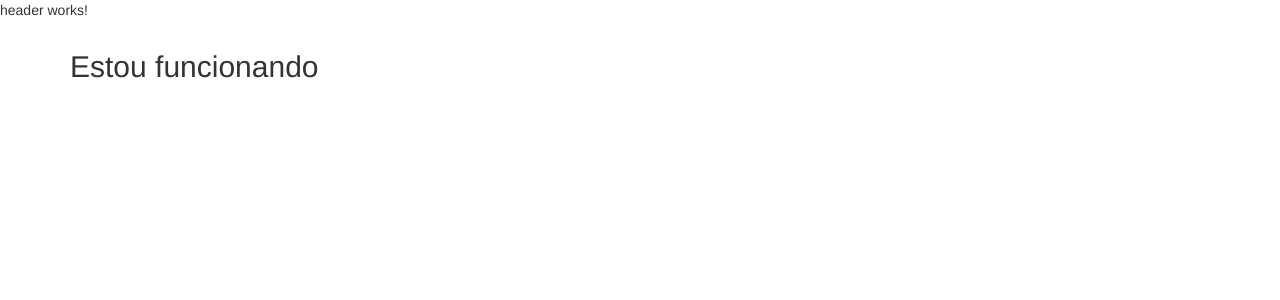
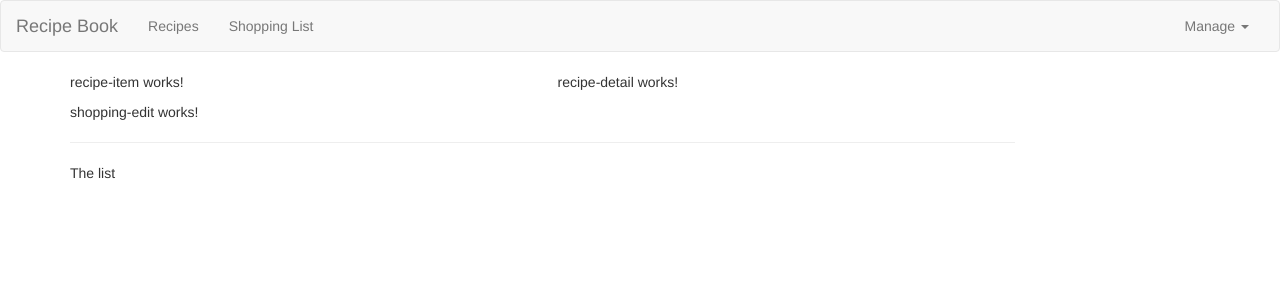
Before and after one commit to billyjoe-ram/NgRecipeBook, an Angular app: page / in a window 1280 px wide. Shown: the top 300 px of the page. Built offline with nearby package versions, Linux system fonts and the light colour scheme.

Commit message:
components content changed

```diff
--- a/src/app/app.component.html
+++ b/src/app/app.component.html
@@ -2,7 +2,8 @@
 <div class="container">
   <div class="row">
     <div class="col-md-12">
-      <h2>Estou funcionando</h2>
+      <app-recipes></app-recipes>
+      <app-shopping-list></app-shopping-list>
     </div>
   </div>
 </div>
--- a/src/app/components/recipes/recipe-list/recipe-list.component.html
+++ b/src/app/components/recipes/recipe-list/recipe-list.component.html
@@ -1 +1 @@
-<p>recipe-list works!</p>
+<app-recipe-item></app-recipe-item>
--- a/src/app/components/recipes/recipes.component.html
+++ b/src/app/components/recipes/recipes.component.html
@@ -1 +1,8 @@
-<p>recipes works!</p>
+<div class="row">
+    <div class="col-md-5">
+        <app-recipe-list></app-recipe-list>
+    </div>
+    <div class="col-md-7">
+        <app-recipe-detail></app-recipe-detail>
+    </div>
+</div>
--- a/src/app/components/shopping-list/shopping-list.component.html
+++ b/src/app/components/shopping-list/shopping-list.component.html
@@ -1 +1,7 @@
-<p>shopping-list works!</p>
+<div class="row">
+    <div class="col-xs-10">
+        <app-shopping-edit></app-shopping-edit>
+        <hr>
+        <p>The list</p>
+    </div>
+</div>
--- a/src/app/header/header.component.html
+++ b/src/app/header/header.component.html
@@ -1 +1,28 @@
-<p>header works!</p>
+<nav class="navbar navbar-default">
+    <div class="container-fluid">
+        <div class="navbar-header">
+            <button type="button" class="navbar-toggle" (click)="collapsed = !collapsed">
+              <span class="icon-bar" *ngFor="let iconBar of [1, 2, 3]"></span>
+            </button>
+            <a routerLink="/" class="navbar-brand">Recipe Book</a>
+          </div>
+
+        <div class="navbar-collapse" [class.collapse]="collapsed" (window:resize)="collapsed = true">
+            <ul class="nav navbar-nav">
+                <li><a href="#">Recipes</a></li>
+                <li><a href="#">Shopping List</a></li>
+            </ul>
+
+            <ul class="nav navbar-nav navbar-right">
+                <li class="dropdown">
+                    <a href="#" class="dropdown-toggle" role="button">Manage <span class="caret"></span> </a>
+                    <ul class="dropdown-menu">
+                        <li><a href="#">Save Data</a></li>
+                        <li><a href="#">Fetch Data</a></li>
+                    </ul>
+                </li>
+            </ul>
+
+        </div>
+    </div>
+</nav>
--- a/src/app/header/header.component.ts
+++ b/src/app/header/header.component.ts
@@ -7,6 +7,8 @@ import { Component, OnInit } from '@angular/core';
 })
 export class HeaderComponent implements OnInit {
 
+  collapsed = true;
+
   constructor() { }
 
   ngOnInit(): void {
```
